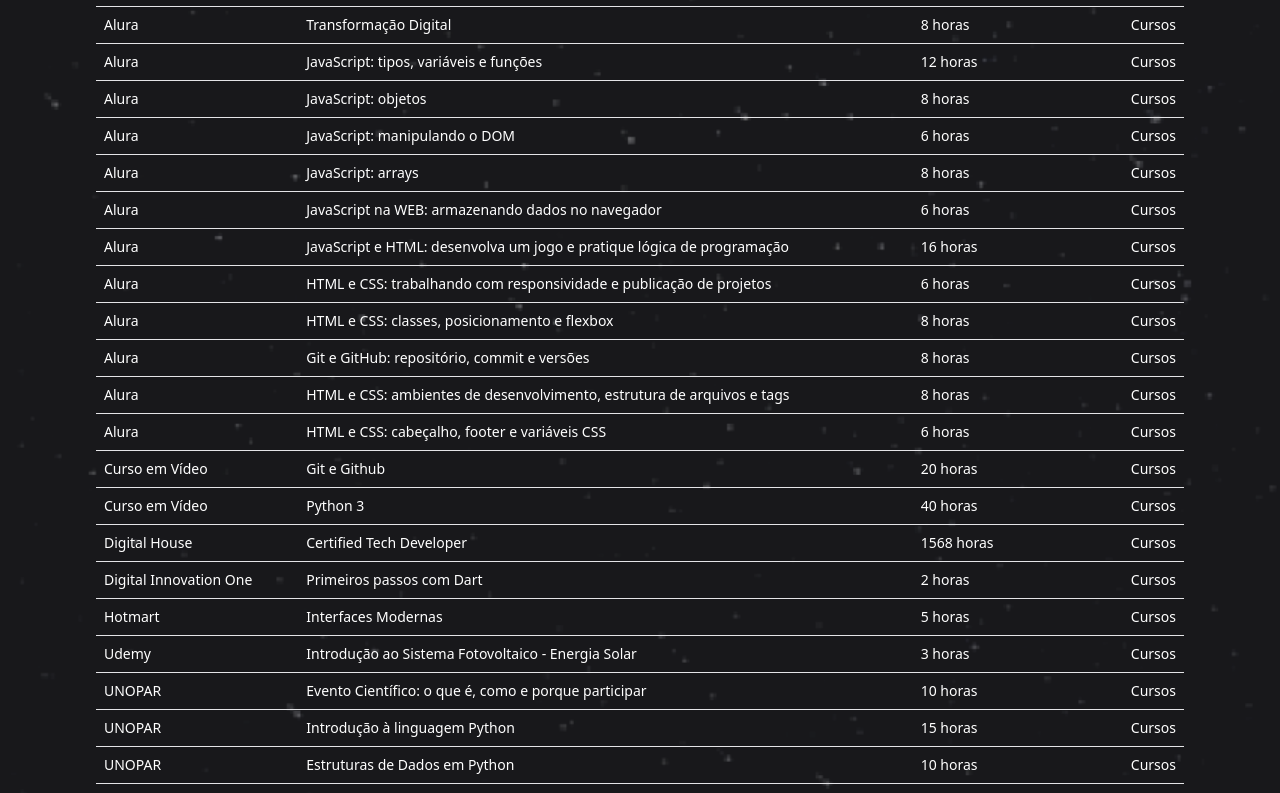
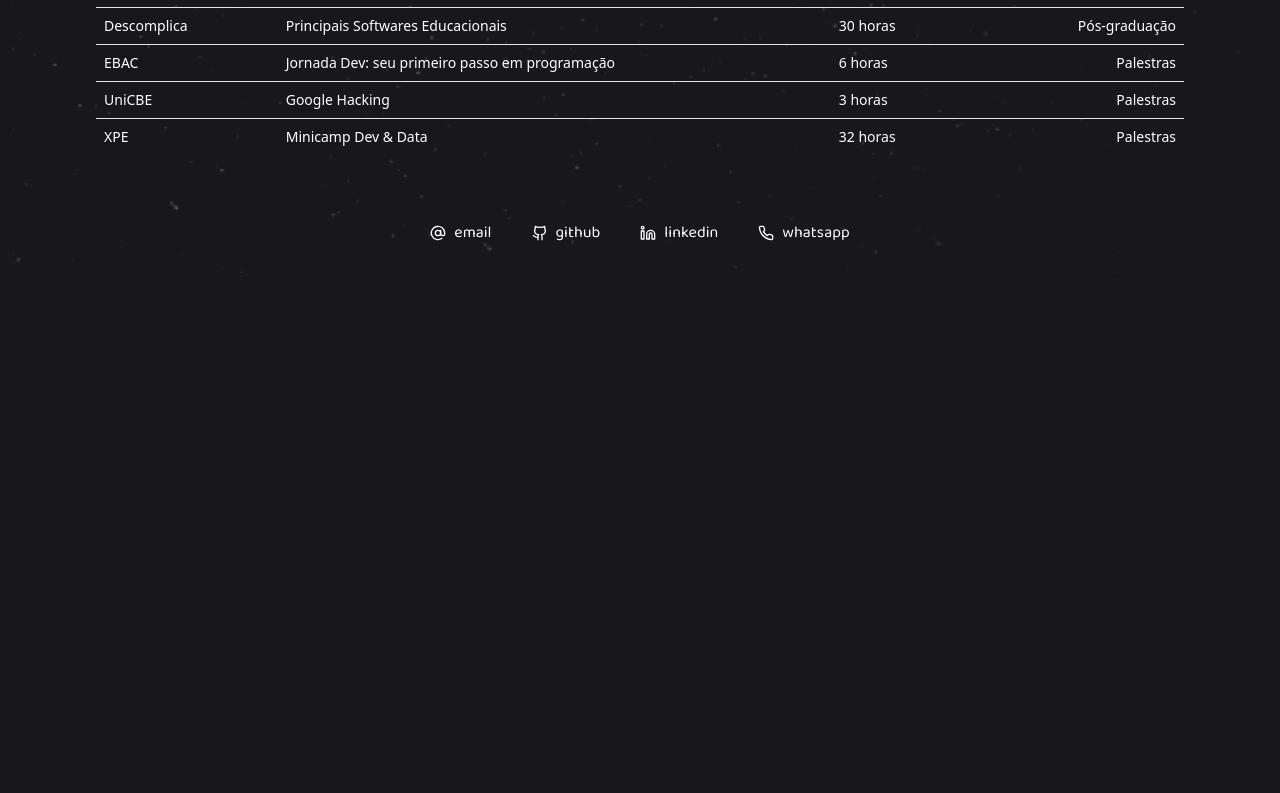
Before and after one commit to gabjohann/lucasjohann.dev, a React (Vite) app: page /certificates in a window 1280 px wide. Shown: the part 527-1320 px from the top of the page. After the commit the page ends 800 px from the top, so only its background shows below. Built offline with nearby package versions, Linux system fonts and the light colour scheme.

Commit message:
add: certificates table

```diff
--- a/src/components/ui/table.tsx
+++ b/src/components/ui/table.tsx
@@ -1,28 +1,28 @@
-import * as React from "react"
+import * as React from 'react'
 
-import { cn } from "@/lib/utils"
+import { cn } from '@/lib/utils'
 
 const Table = React.forwardRef<
   HTMLTableElement,
   React.HTMLAttributes<HTMLTableElement>
 >(({ className, ...props }, ref) => (
-  <div className="relative w-full overflow-auto">
+  <div className="relative z-10 w-full overflow-visible">
     <table
       ref={ref}
-      className={cn("w-full caption-bottom text-sm", className)}
+      className={cn('w-full caption-bottom text-sm', className)}
       {...props}
     />
   </div>
 ))
-Table.displayName = "Table"
+Table.displayName = 'Table'
 
 const TableHeader = React.forwardRef<
   HTMLTableSectionElement,
   React.HTMLAttributes<HTMLTableSectionElement>
 >(({ className, ...props }, ref) => (
-  <thead ref={ref} className={cn("[&_tr]:border-b", className)} {...props} />
+  <thead ref={ref} className={cn('[&_tr]:border-b', className)} {...props} />
 ))
-TableHeader.displayName = "TableHeader"
+TableHeader.displayName = 'TableHeader'
 
 const TableBody = React.forwardRef<
   HTMLTableSectionElement,
@@ -30,11 +30,11 @@
 >(({ className, ...props }, ref) => (
   <tbody
     ref={ref}
-    className={cn("[&_tr:last-child]:border-0", className)}
+    className={cn('[&_tr:last-child]:border-0', className)}
     {...props}
   />
 ))
-TableBody.displayName = "TableBody"
+TableBody.displayName = 'TableBody'
 
 const TableFooter = React.forwardRef<
   HTMLTableSectionElement,
@@ -43,13 +43,13 @@
   <tfoot
     ref={ref}
     className={cn(
-      "border-t bg-muted/50 font-medium [&>tr]:last:border-b-0",
-      className
+      'border-t bg-muted/50 font-medium [&>tr]:last:border-b-0',
+      className,
     )}
     {...props}
   />
 ))
-TableFooter.displayName = "TableFooter"
+TableFooter.displayName = 'TableFooter'
 
 const TableRow = React.forwardRef<
   HTMLTableRowElement,
@@ -58,13 +58,13 @@
   <tr
     ref={ref}
     className={cn(
-      "border-b transition-colors hover:bg-muted/50 data-[state=selected]:bg-muted",
-      className
+      'border-b transition-colors data-[state=selected]:bg-muted',
+      className,
     )}
     {...props}
   />
 ))
-TableRow.displayName = "TableRow"
+TableRow.displayName = 'TableRow'
 
 const TableHead = React.forwardRef<
   HTMLTableCellElement,
@@ -73,13 +73,13 @@
   <th
     ref={ref}
     className={cn(
-      "h-10 px-2 text-left align-middle font-medium text-muted-foreground [&:has([role=checkbox])]:pr-0 [&>[role=checkbox]]:translate-y-[2px]",
-      className
+      'h-10 px-2 text-left align-middle font-medium text-muted-foreground [&:has([role=checkbox])]:pr-0 [&>[role=checkbox]]:translate-y-[2px]',
+      className,
     )}
     {...props}
   />
 ))
-TableHead.displayName = "TableHead"
+TableHead.displayName = 'TableHead'
 
 const TableCell = React.forwardRef<
   HTMLTableCellElement,
@@ -88,13 +88,13 @@
   <td
     ref={ref}
     className={cn(
-      "p-2 align-middle [&:has([role=checkbox])]:pr-0 [&>[role=checkbox]]:translate-y-[2px]",
-      className
+      'p-2 align-middle [&:has([role=checkbox])]:pr-0 [&>[role=checkbox]]:translate-y-[2px]',
+      className,
     )}
     {...props}
   />
 ))
-TableCell.displayName = "TableCell"
+TableCell.displayName = 'TableCell'
 
 const TableCaption = React.forwardRef<
   HTMLTableCaptionElement,
@@ -102,11 +102,11 @@
 >(({ className, ...props }, ref) => (
   <caption
     ref={ref}
-    className={cn("mt-4 text-sm text-muted-foreground", className)}
+    className={cn('mt-4 text-sm text-muted-foreground', className)}
     {...props}
   />
 ))
-TableCaption.displayName = "TableCaption"
+TableCaption.displayName = 'TableCaption'
 
 export {
   Table,
--- a/src/routes/certificates.tsx
+++ b/src/routes/certificates.tsx
@@ -63,141 +63,6 @@
     category: 'Pós-graduação',
   },
   {
-    issuingBody: 'Alura',
-    course: 'Transformação Digital',
-    duration: '8',
-    category: 'Cursos',
-  },
-  {
-    issuingBody: 'Alura',
-    course: 'JavaScript: tipos, variáveis e funções',
-    duration: '12',
-    category: 'Cursos',
-  },
-  {
-    issuingBody: 'Alura',
-    course: 'JavaScript: objetos',
-    duration: '8',
-    category: 'Cursos',
-  },
-  {
-    issuingBody: 'Alura',
-    course: 'JavaScript: manipulando o DOM',
-    duration: '6',
-    category: 'Cursos',
-  },
-  {
-    issuingBody: 'Alura',
-    course: 'JavaScript: arrays',
-    duration: '8',
-    category: 'Cursos',
-  },
-  {
-    issuingBody: 'Alura',
-    course: 'JavaScript na WEB: armazenando dados no navegador',
-    duration: '6',
-    category: 'Cursos',
-  },
-  {
-    issuingBody: 'Alura',
-    course:
-      'JavaScript e HTML: desenvolva um jogo e pratique lógica de programação',
-    duration: '16',
-    category: 'Cursos',
-  },
-  {
-    issuingBody: 'Alura',
-    course:
-      'HTML e CSS: trabalhando com responsividade e publicação de projetos',
-    duration: '6',
-    category: 'Cursos',
-  },
-  {
-    issuingBody: 'Alura',
-    course: 'HTML e CSS: classes, posicionamento e flexbox',
-    duration: '8',
-    category: 'Cursos',
-  },
-  {
-    issuingBody: 'Alura',
-    course: 'Git e GitHub: repositório, commit e versões',
-    duration: '8',
-    category: 'Cursos',
-  },
-  {
-    issuingBody: 'Alura',
-    course:
-      'HTML e CSS: ambientes de desenvolvimento, estrutura de arquivos e tags',
-    duration: '8',
-    category: 'Cursos',
-  },
-  {
-    issuingBody: 'Alura',
-    course: 'HTML e CSS: cabeçalho, footer e variáveis CSS',
-    duration: '6',
-    category: 'Cursos',
-  },
-  {
-    issuingBody: 'Curso em Vídeo',
-    course: 'Git e Github',
-    duration: '20',
-    category: 'Cursos',
-  },
-  {
-    issuingBody: 'Curso em Vídeo',
-    course: 'Python 3',
-    duration: '40',
-    category: 'Cursos',
-  },
-  {
-    issuingBody: 'Digital House',
-    course: 'Certified Tech Developer',
-    duration: '1568',
-    category: 'Cursos',
-  },
-  {
-    issuingBody: 'Digital Innovation One',
-    course: 'Primeiros passos com Dart',
-    duration: '2',
-    category: 'Cursos',
-  },
-  {
-    issuingBody: 'Hotmart',
-    course: 'Interfaces Modernas',
-    duration: '5',
-    category: 'Cursos',
-  },
-  {
-    issuingBody: 'Udemy',
-    course: 'Introdução ao Sistema Fotovoltaico - Energia Solar',
-    duration: '3',
-    category: 'Cursos',
-  },
-  {
-    issuingBody: 'UNOPAR',
-    course: 'Evento Científico: o que é, como e porque participar',
-    duration: '10',
-    category: 'Cursos',
-  },
-  {
-    issuingBody: 'UNOPAR',
-    course: 'Introdução à linguagem Python',
-    duration: '15',
-    category: 'Cursos',
-  },
-  {
-    issuingBody: 'UNOPAR',
-    course: 'Estruturas de Dados em Python',
-    duration: '10',
-    category: 'Cursos',
-  },
-  {
-    issuingBody: 'UNOPAR',
-    course: 'Introdução à Análise de Dados com Python',
-    duration: '15',
-    category: 'Cursos',
-  },
-  {
     issuingBody: 'EBAC',
     course: 'Jornada Dev: seu primeiro passo em programação',
     duration: '6',
@@ -219,7 +84,7 @@
 
 export function Certificates() {
   return (
-    <div className="flex flex-grow flex-col items-center justify-evenly px-24 text-white">
+    <div className="flex flex-grow flex-col items-center justify-evenly px-10 text-white md:px-24">
       <h1 className="pb-10 text-center text-3xl">Certificados</h1>
 
       <Table className="mx-auto my-0 max-w-6xl">
```
